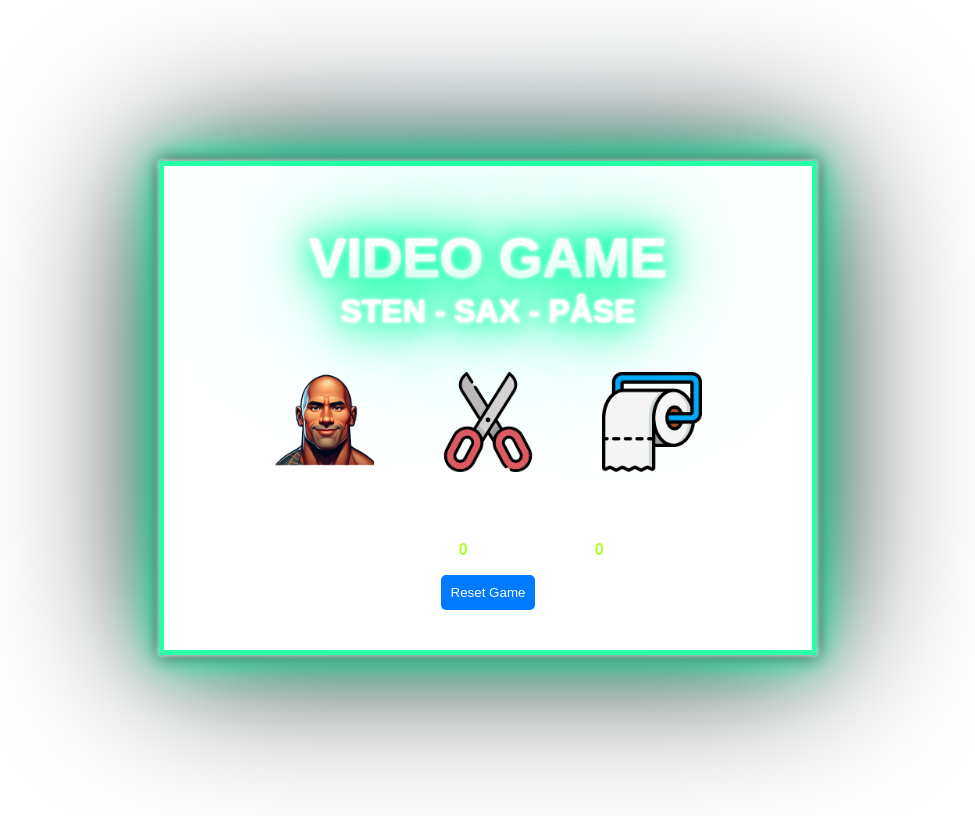
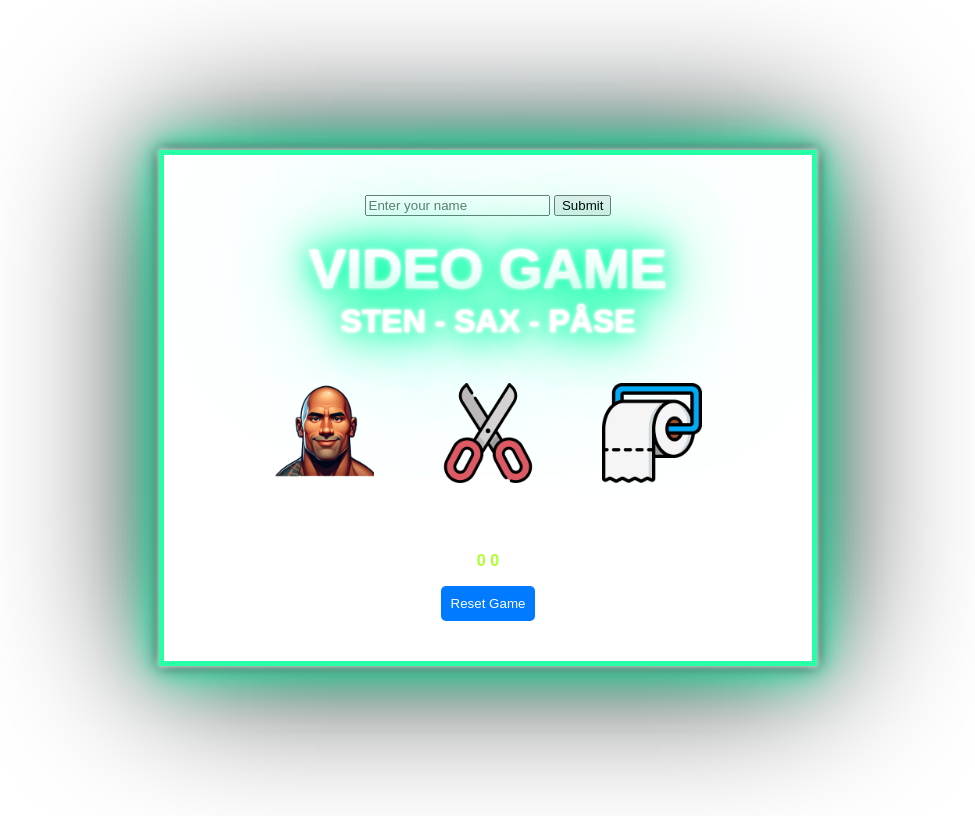
Before and after one commit to dankodinh/fe23-js1-mp2-Danny-Dinhh, a plain HTML site: page index.html in a window 1280 px wide. Shown: the whole page, without its empty margins (152-1127 px from the left). Drawn offline with Linux system fonts and the light colour scheme; a web font is replaced by a local one.

Commit message:
index.html

```diff
--- a/index.html
+++ b/index.html
@@ -12,6 +12,13 @@
 <body>
 
     <div id="game">
+        <div id="nameInputSection">
+            <input type="text" id="playerNameInput" placeholder="Enter your name">
+            <button id="submitNameButton">Submit</button>
+        </div>
+        <span id="playerNameDisplay"></span>
+        <div id="gameSection" style="display: none;">
+        </div>
         <h1>VIDEO GAME</h1>
         <h1 class="extra">STEN - SAX - PÅSE</h1>
         <div id="choices">
@@ -28,10 +35,9 @@
                 <p>PAPER</p>
             </div>
         </div>
-  <!-- Add the following to your HTML where appropriate -->
 
 <!-- Visar poängen-->
-<p>User score: <span id="user-score">0</span> Computer score: <span id="computer-score">0</span></p>
+<p> <span id="user-score">0</span> <span id="computer-score">0</span></p>
 <div id="player-choice"></div>
 <div id="computer-choice"></div>
 
```
